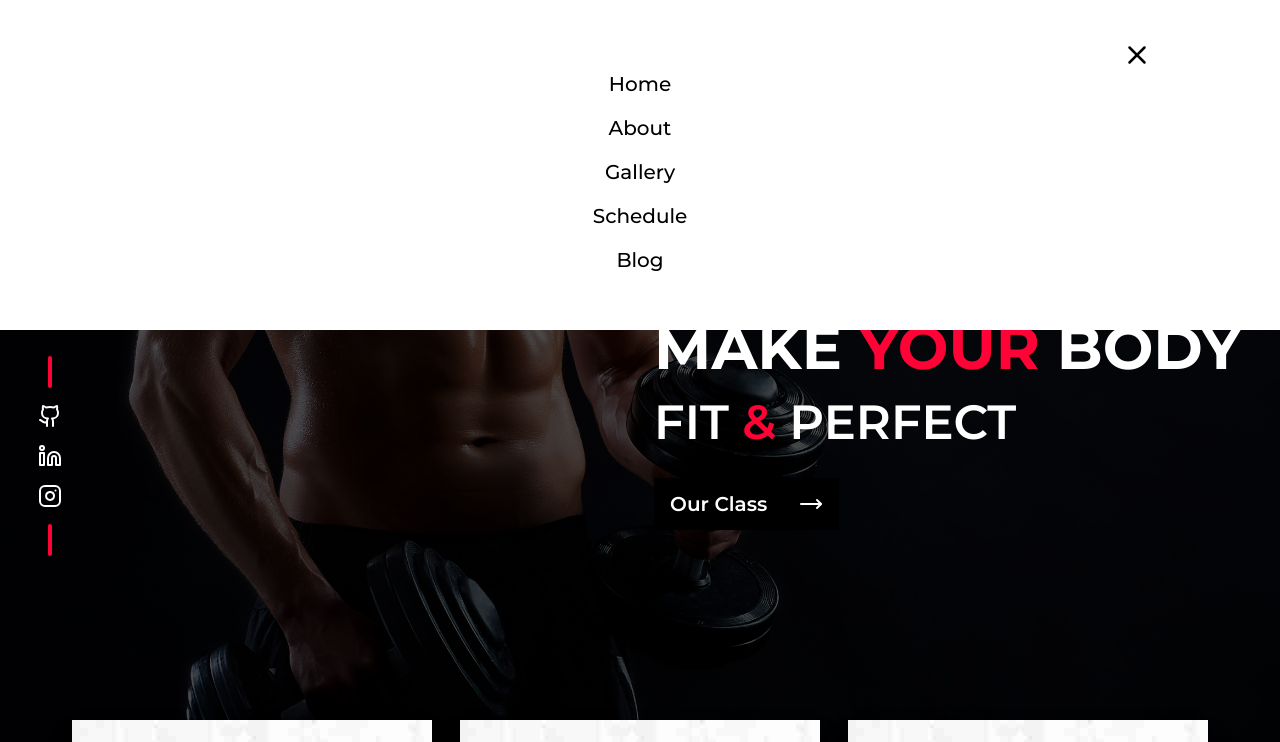
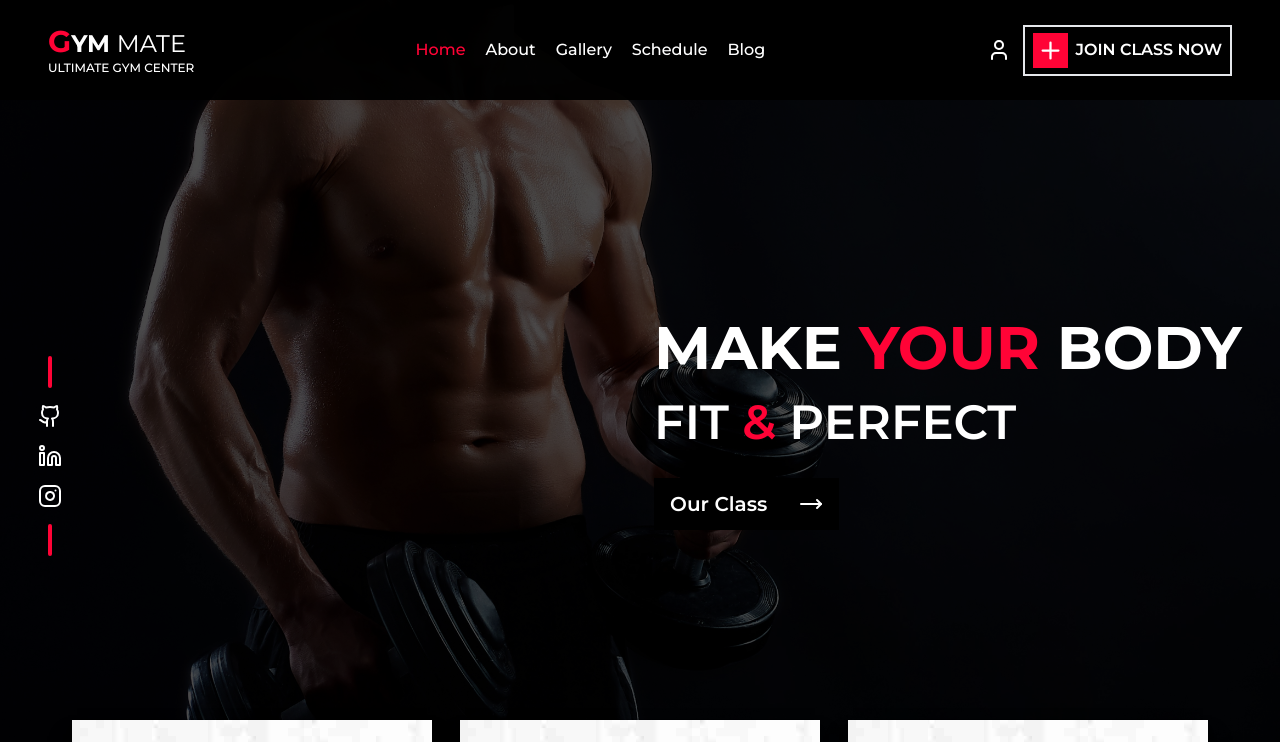
Before and after one commit to abhisheksooni/Gym-mate, a React (Vite) app: page / in a window 1280 px wide. Shown: the top 742 px of the page. Built offline with nearby package versions, Linux system fonts and the light colour scheme.

Commit message:
Fix : Nav

```diff
--- a/src/components/Nav/Nav.jsx
+++ b/src/components/Nav/Nav.jsx
@@ -6,7 +6,6 @@ function Nav() {
 
     const [ mobileMenu,SetmobileMenu ] = useState(false)
     const [ hamburger,Sethamburger ] = useState(false)
-    let b = "hidden"
 
     function navbtn (){
         SetmobileMenu(!mobileMenu)
@@ -37,11 +36,11 @@ function Nav() {
         </div>
         {/* li */}
         <ul className=' gap-5 cursor-pointer font-medium text-white hidden xl:flex hover:*:text-red'>
-            <li > <NavLink to={"/"} onClick={()=>window.top(0,0)}  className={({isActive})=>`${isActive?"text-red":""}`}>Home</NavLink></li>
-            <li > <NavLink to={"AboutUs"} onClick={()=>window.top(0,0)} className={({isActive})=>`${isActive?"text-red":""}`}>About</NavLink></li>
-            <li ><NavLink to={"gallery"} onClick={()=>window.top(0,0)} className={({isActive})=>`${isActive?"text-red":""}`}>Gallery</NavLink></li>
-            <li ><NavLink to={"schedule/monday"} onClick={()=>window.top(0,0)} className={({isActive})=>`${isActive?"text-red":""}`}>Schedule</NavLink></li>
-            <li ><NavLink to={"blog"} onClick={()=>window.top(0,0)} className={({isActive})=>`${isActive?"text-red":""}`}>Blog</NavLink></li>
+            <li > <NavLink to={"/"}  onClick={hamburgerMenu}  className={({isActive})=>`${isActive?"text-red":""}`}>Home</NavLink></li>
+            <li > <NavLink to={"AboutUs"}  onClick={hamburgerMenu} className={({isActive})=>`${isActive?"text-red":""}`}>About</NavLink></li>
+            <li ><NavLink to={"gallery"}  onClick={hamburgerMenu} className={({isActive})=>`${isActive?"text-red":""}`}>Gallery</NavLink></li>
+            <li ><NavLink to={"schedule/monday"}  onClick={hamburgerMenu} className={({isActive})=>`${isActive?"text-red":""}`}>Schedule</NavLink></li>
+            <li ><NavLink to={"blog"}  onClick={hamburgerMenu} className={({isActive})=>`${isActive?"text-red":""}`}>Blog</NavLink></li>
             {/* <li ><NavLink to={"pricing"}  className={({isActive})=>`${isActive?"text-red":""}`}>Pricing</NavLink></li> */}
             {/* <li ><NavLink to={"classes"}  className={({isActive})=>`${isActive?"text-red":""}`}>Classes</NavLink></li> */}
             {/* <li ><NavLink to={"contact"}  className={({isActive})=>`${isActive?"text-red":""}`}>Contact</NavLink></li> */}
@@ -74,7 +73,7 @@ function Nav() {
 
 
     {/* mobile menu */}
-    <div className={` flex flex-col ${hamburgerMenu? "":"hidden"} fixed z-[999] bg-white  top-0 left-0 right-0 w-full py-10
+    <div className={` flex flex-col ${hamburger? "":"hidden"} fixed z-[999] bg-white  top-0 left-0 right-0 w-full py-10
      ${hamburger ? "left-0":"-left-[100%]"}
     `}>
         <div className=" flex w-full justify-end pr-[10vw]">
```
